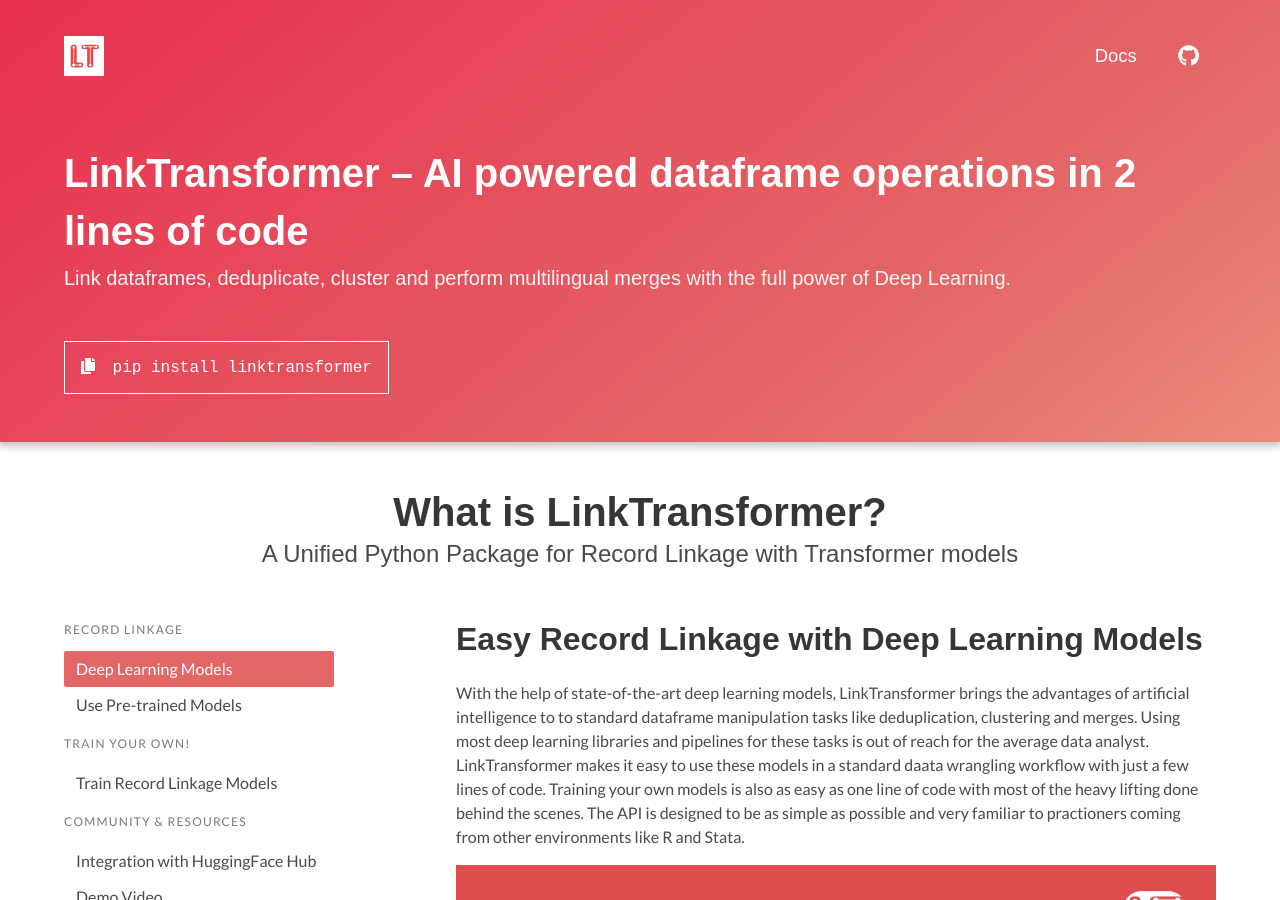
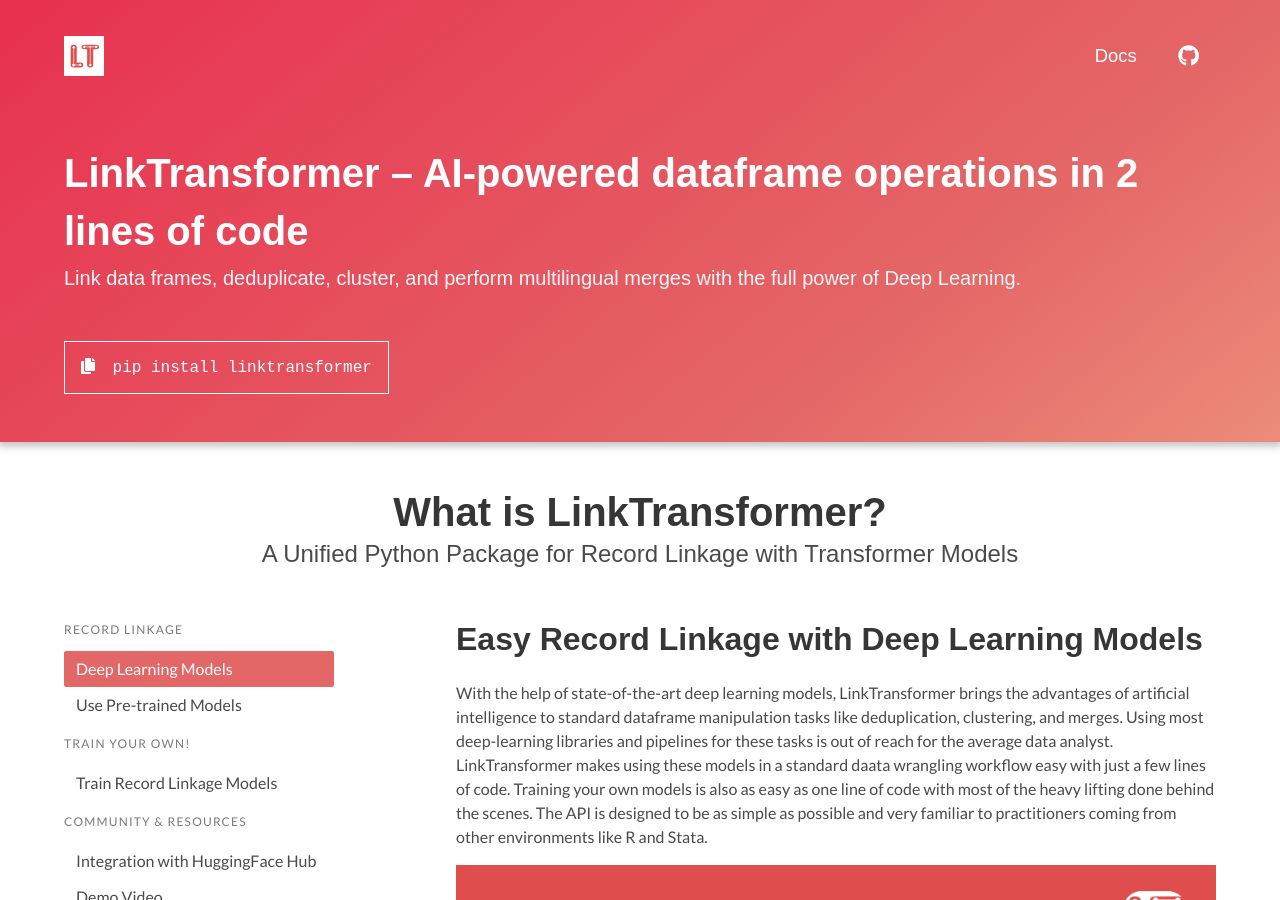
Before and after one commit to linktransformer/linktransformer.github.io, a Jekyll site: the page built from index.html, in a window 1280 px wide and 900 px high. Built offline with Jekyll 4.4.1, drawn with Linux system fonts in a browser that asks for light colours; nearby versions of some CDN libraries; some web fonts are replaced; a style sheet for code colours, icons or effects is not loaded.

Commit message:
Update index.yml

```diff
--- a/_data/index.yml
+++ b/_data/index.yml
@@ -4,33 +4,33 @@
 slogan:
   title: >
     LinkTransformer --
-    AI powered dataframe operations in 2 lines of code
+    AI-powered dataframe operations in 2 lines of code
   description: >
-    Link dataframes, deduplicate, cluster and perform multilingual merges with the full power of Deep Learning.
+    Link data frames, deduplicate, cluster, and perform multilingual merges with the full power of Deep Learning.
   example: '/assets/site/Linkktransformers_demo_dedup.png'
   install: 'pip install linktransformer'
 
 what:
   title: What is LinkTransformer?
   description: >
-    A Unified Python Package for Record Linkage with Transformer models
+    A Unified Python Package for Record Linkage with Transformer Models
   functions:
     - section: Record Linkage
       subsections:
       - name: Deep Learning Models
         title: Easy Record Linkage with Deep Learning Models
         description: |
-          With the help of state-of-the-art deep learning models, LinkTransformer brings the advantages of artificial intelligence to to standard dataframe manipulation tasks like deduplication, clustering and merges.
-          Using most deep learning libraries and pipelines for these tasks is out of reach for the average data analyst. LinkTransformer makes it easy to use these models in a standard daata wrangling workflow with just a few lines of code.
-          Training your own models is also as easy as one line of code with most of the heavy lifting done behind the scenes. The API is designed to be as simple as possible and very familiar to practioners coming from other environments like R and Stata.
+          With the help of state-of-the-art deep learning models, LinkTransformer brings the advantages of artificial intelligence to standard dataframe manipulation tasks like deduplication, clustering, and merges.
+          Using most deep-learning libraries and pipelines for these tasks is out of reach for the average data analyst. LinkTransformer makes using these models in a standard daata wrangling workflow easy with just a few lines of code.
+          Training your own models is also as easy as one line of code with most of the heavy lifting done behind the scenes. The API is designed to be as simple as possible and very familiar to practitioners coming from other environments like R and Stata.
 
-          ![Example of a familiar API on dataframe manipulation tasks](/assets/site/Linkktransformers_demo_example.png)
+          ![Example of a familiar API on data frame manipulation tasks](/assets/site/Linkktransformers_demo_example.png)
           ▲ *Merge with Language models like you would in Pandas!*
 
       - name: Use Pre-trained Models
         title: All models on Hugginface Hub and OpenAI Embedding models are supported
         description: |
-          To accommodate heterogenous document layout structures, LinkTransformer a collection of DL models trained on different datasets. Currently the are 9 models trained on 5 diverse datasets, and they can be loaded via a unified interface.
+          To accommodate heterogenous document layout structures, LinkTransformer a collection of DL models trained on different datasets. Currently, there are over 10 models trained on diverse datasets which can be downloaded from [Hugging Face](https://huggingface.co/dell-research-harvard)
 
         #   ![Different Datasets](/assets/images/index/dataset-illustration.png)
         #   ▲ *Exemplar images in the 5 used datasets (screenshots are taken from their papers or open-sourced datasets).*
@@ -42,7 +42,7 @@
     #   - name: Layout Data structure
     #     title: Easy Layout Data Manipulation and Processing
     #     description: |
-    #       LinkTransformer supports different levels of abstraction of layout data, and provide three classes of representation for layout data, namely, `Coordinates`, `TextBlock`, and `Layout`. The same operations and transformations are supported inter and intra these classes to maximize the efficiency when processing the layout data.
+    #       LinkTransformer supports different levels of abstraction of layout data, and provides three classes of representation for layout data, namely, `Coordinates`, `TextBlock`, and `Layout`. The same operations and transformations are supported inter and intra these classes to maximize the efficiency when processing the layout data.
 
     #       ![Layout Data Structure API Illustration](/assets/images/index/api-specification.png)
     #     ref: |
@@ -68,7 +68,7 @@
         title: Easy to Train Your Own Record Linkage models with one line of code
         description: |
           LinkTransformer also comes with full support for customized record linkage model training on your own dataset. This enables you to achieve optimal prediction accuracy on your own dataset and can simplify your pipeline.
-          You can train your own or fine-tune any pretrained model from Hugging Face!. Learn more details at our [repo](https://github.com/dell-research-harvard/linktransformer).
+          You can train your own or fine-tune any pretrained model from Hugging Face! Learn more details at our [repo](https://github.com/dell-research-harvard/linktransformer).
           ![Training illustration for LT](/assets/images/index/train_lt.png)
         ref: |
           - [Tutorial](https://colab.research.google.com/drive/1tHitPGjMMI2Nvh4wwA8rdcbYfbLaJDvg?usp=sharing)
@@ -92,7 +92,7 @@
         title: Sharing Trained models on the HuggingFace Hub
         description: |
           LinkTransformer also aims to create a community platform for deep record linkage. Since Deep Learning has barely made any inroads into Record Linkage/Entity matching, trained models would benefit the community - especially those who can't train models themselves.
-          Since LinkTransformers is well-integrated with the HuggingFace hub, all models can be uploaded/downloaded with a single line of code. By streamline the distribution of record linkage models, as well as promoting the reusability of these deep learning based pipelines, Linktrasnformer can completely transform the record-linakge workflow and pipelines broadly.
+          Since LinkTransformers is well-integrated with the HuggingFace hub, all models can be uploaded/downloaded with a single line of code. By streamlining the distribution of record linkage models, as well as promoting the reusability of these deep learning-based pipelines, Linktrasnformer can completely transform the record-linkage workflow and pipelines broadly.
           Our own models are shared on the hub, and we welcome the community to share their own models as well.
           <p align="center">
             <a href="https://huggingface.co/dell-research-harvard">
```
